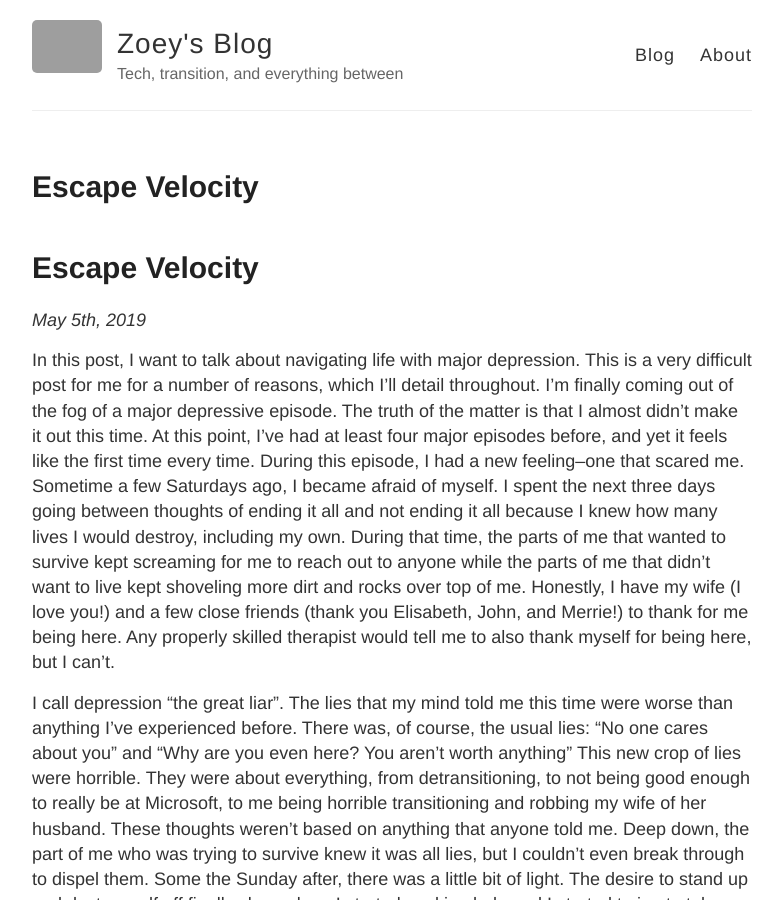
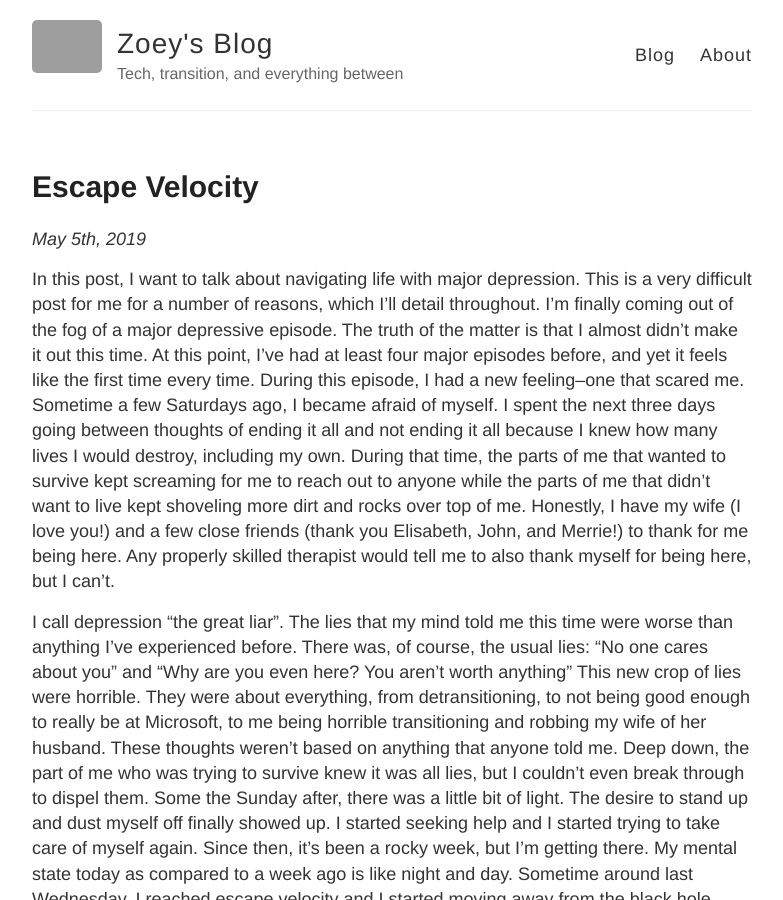
Before and after one commit to zoeysaurusrex/zoeysaurusrex.github.io, a Jekyll site: the page built from _posts/2019-05-21-escape-velocity.md, in a window 1280 px wide and 900 px high. Shown: the whole window, without its empty margins (248-1031 px from the left). Built offline with Jekyll 4.4.1, drawn with Linux system fonts in a browser that asks for light colours; our own code applies the rules of GitHub Pages for plain Markdown files; grey boxes are pictures that could not be loaded.

Commit message:
Removed title

```diff
--- a/_posts/2019-05-21-escape-velocity.md
+++ b/_posts/2019-05-21-escape-velocity.md
@@ -1,5 +1,3 @@
-# Escape Velocity
-
 *May 5th, 2019*
 
 In this post, I want to talk about navigating life with major depression. This is a very difficult post for me for a number of reasons, which I'll detail throughout. I'm finally coming out of the fog of a major depressive episode. The truth of the matter is that I almost didn't make it out this time. At this point, I've had at least four major episodes before, and yet it feels like the first time every time. During this episode, I had a new feeling--one that scared me. Sometime a few Saturdays ago, I became afraid of myself. I spent the next three days going between thoughts of ending it all and not ending it all because I knew how many lives I would destroy, including my own. During that time, the parts of me that wanted to survive kept screaming for me to reach out to anyone while the parts of me that didn't want to live kept shoveling more dirt and rocks over top of me. Honestly, I have my wife (I love you!) and a few close friends (thank you Elisabeth, John, and Merrie!) to thank for me being here. Any properly skilled therapist would tell me to also thank myself for being here, but I can't.
```
